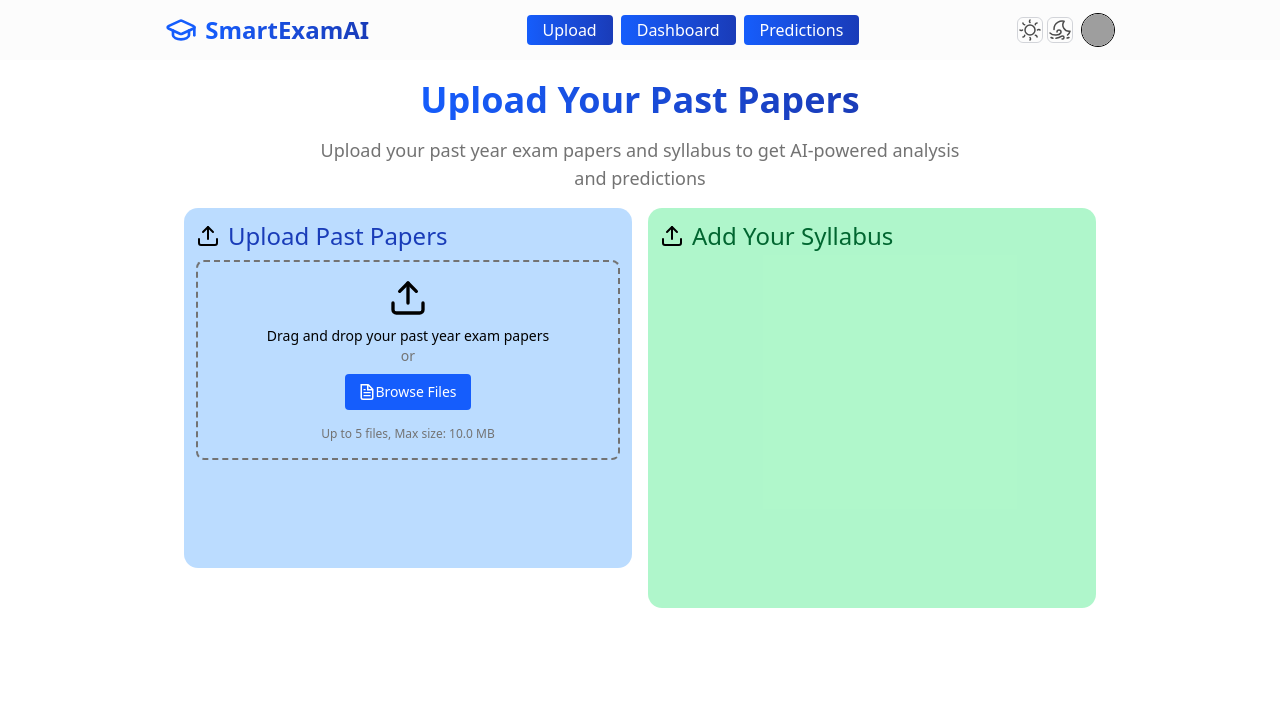
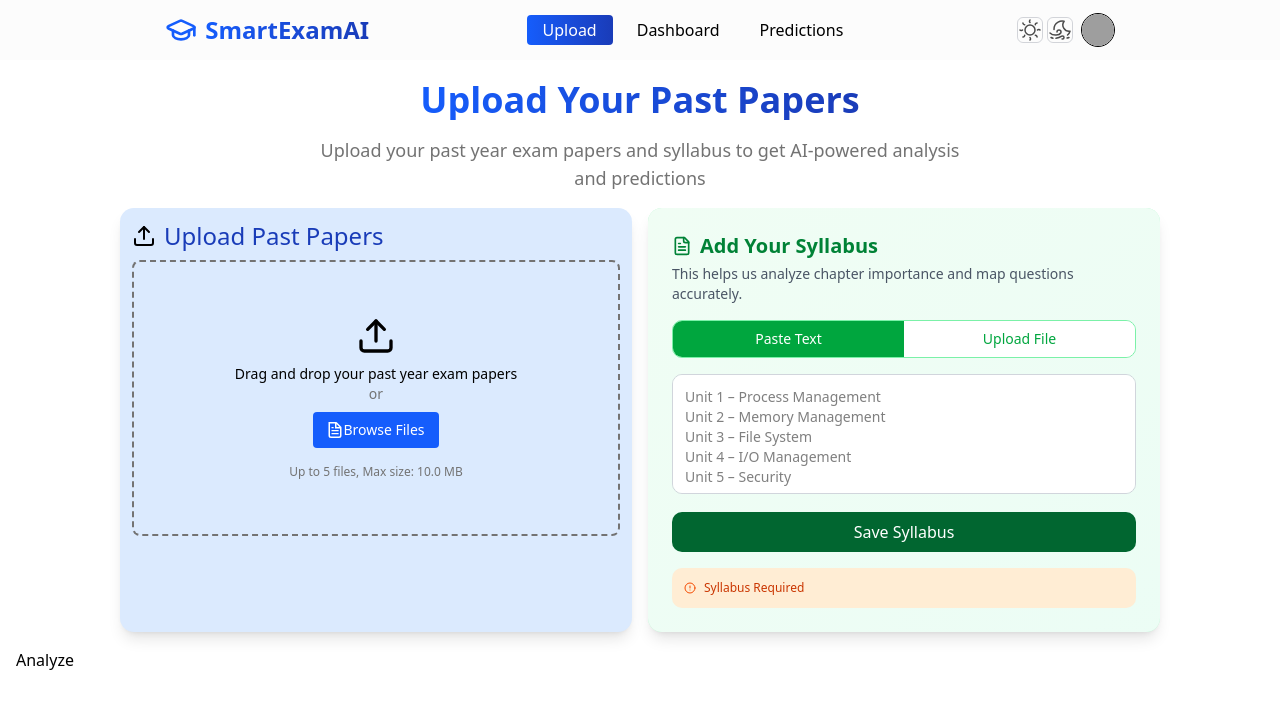
Before and after one commit to sourav4243/PaperSenses, a Next.js app in the folder frontend/: page /upload in a window 1280 px wide. Shown: the top 708 px of the page. Built offline with nearby package versions, Linux system fonts and the light colour scheme; grey boxes are pictures that could not be loaded.

Commit message:
Add syllabus upload section and enhance upload page layout and navbar

```diff
--- a/frontend/app/upload/page.js
+++ b/frontend/app/upload/page.js
@@ -5,6 +5,7 @@ import UploadIcon from '@/public/upload.svg';
 import Image from 'next/image';
 import {Dropzone} from "@/components/MultiFileDropzone";
 
+import SyllabusUploadSection from '@/components/SyllabusUploadSection';
 
 export default function Upload() {
   return (
@@ -19,24 +20,33 @@ export default function Upload() {
       </div>
 
       <div className="cards grid grid-cols-1 md:grid-cols-2 gap-4 lg-gap-5 justify-self-center">
-        <div className="card p-3 space-y-2 w-[90vw] sm:w-[70vw] md:w-[45vw] lg:w-[35vw] h-[45vh] min-h-fit bg-blue-300/60 dark:bg-blue-300 rounded-xl">
+        <div className="card shadow-lg p-3 space-y-2 w-[90vw] sm:w-[70vw] md:w-[45vw] lg:w-[40vw] max-h-auto h-full bg-blue-100 dark:bg-blue-900/40 rounded-xl">
           <div className='title flex gap-2 text-2xl font-medium text-blue-800 '>
-            <Image src={UploadIcon} alt='Upload Icon'/>
-            <h2>Upload Past Papers</h2>
+            <Image src={UploadIcon} alt='Upload Icon' className='dark:invert'/>
+            <h2 className='dark:text-blue-600'>Upload Past Papers</h2>
           </div>
           <div className='dark:invert'>
             <Dropzone/>
           </div>
         </div>
-        <div className="card p-3 space-y-2 w-[90vw] sm:w-[70vw] md:w-[45vw] lg:w-[35vw] h-[50vh] bg-green-300/60 dark:bg-green-300 rounded-xl">
-          <div className='title flex gap-2 text-2xl font-medium text-green-800 '>
+        <div className="card space-y-0 w-[90vw] sm:w-[70vw] md:w-[45vw] lg:w-[40vw] h-fit bg-green-300/60 dark:bg-green-300 rounded-xl">
+          {/* <div className='title flex gap-2 text-2xl font-medium text-green-800 '>
             <Image src={UploadIcon} alt='Upload Icon'/>
             <h2>Add Your Syllabus</h2>
           </div>
+          <p className='text-muted-foreground text-xs dark:invert'>This helps us analyze chapter importance and map questions accurately.</p>
           <div className='dark:invert'>
-          </div>
+          </div> */}
+          <SyllabusUploadSection/>
         </div>
       </div>
+
+      <div>
+        <button>
+          Analyze
+        </button>
+      </div>
+
     </div>
   );
 }
--- a/frontend/components/Navbar.js
+++ b/frontend/components/Navbar.js
@@ -9,6 +9,8 @@ import { useTheme } from 'next-themes';
 import Moon from '@/public/moon.svg'
 import Sun from '@/public/sun.svg'
 
+import {useState} from 'react'
+
 
 
 const Navbar = () => {
@@ -17,6 +19,7 @@ const Navbar = () => {
     const hamburgerMenu = () => {
         setIsMenuOpen(prev => !prev);
     };
+    const [activeTab, setActiveTab] = useState("upload")
 
     return (
         <div className="w-full fixed z-1000">
@@ -32,9 +35,9 @@ const Navbar = () => {
                 </div>
 
                 <ul className='hidden md:flex gap-2 items-center'>
-                    <li><Link href="/upload" className='bg-gradient-to-l from-blue-800 to-blue-600 text-white py-1 px-4 rounded hover:bg-gradient-to-r transition-all duration-1000'>Upload</Link></li>
-                    <li><Link href="/dashboard" className='bg-gradient-to-l from-blue-800 to-blue-600 text-white py-1 px-4 rounded hover:bg-gradient-to-r transition-all duration-1000'>Dashboard</Link></li>
-                    <li><Link href="/predictions" className='bg-gradient-to-l from-blue-800 to-blue-600 text-white py-1 px-4 rounded hover:bg-gradient-to-r transition-all duration-1000'>Predictions</Link></li>
+                    <li><Link href="/upload" onClick={() => setActiveTab('upload')} className={`${activeTab === 'upload' ? 'bg-gradient-to-l from-blue-800 to-blue-600 text-white py-1 px-4 rounded hover:bg-gradient-to-r transition-all duration-1000' : 'py-1 px-4 rounded hover:bg-gradient-to-r transition-all'}`}>Upload</Link></li>
+                    <li><Link href="/dashboard" onClick={() => setActiveTab('dashboard')} className={`${activeTab === 'dashboard' ? 'bg-gradient-to-l from-blue-800 to-blue-600 text-white py-1 px-4 rounded hover:bg-gradient-to-r transition-all duration-1000' : 'py-1 px-4 rounded hover:bg-gradient-to-r transition-all'}`}>Dashboard</Link></li>
+                    <li><Link href="/predictions" onClick={() => setActiveTab('predictions')} className={`${activeTab === 'predictions' ? 'bg-gradient-to-l from-blue-800 to-blue-600 text-white py-1 px-4 rounded hover:bg-gradient-to-r transition-all duration-1000' : 'py-1 px-4 rounded hover:bg-gradient-to-r transition-all'}`}>Predictions</Link></li>
                 </ul>
 
                 <div className="hidden md:flex items-center gap-2">
@@ -71,9 +74,9 @@ const Navbar = () => {
                 </div>
 
                 <ul className='flex flex-col gap-2 justify-center text-muted-foreground'>
-                    <li><Link href="/upload" className=' font-bold py-1 px-2 rounded '>Upload</Link></li>
-                    <li><Link href="/dashboard" className='font-bold py-1 px-2 rounded '>Dashboard</Link></li>
-                    <li><Link href="/predictions" className=' font-bold py-1 px-2 rounded '>Predictions</Link></li>
+                    <li><Link href="/upload" onClick={() => setActiveTab('upload')} className={`${activeTab === 'upload' ? 'bg-gradient-to-l from-blue-800 to-blue-600 text-white py-1 px-4 rounded hover:bg-gradient-to-r transition-all duration-1000' : 'py-1 px-4 rounded hover:bg-gradient-to-r transition-all'}`}>Upload</Link></li>
+                    <li><Link href="/dashboard" onClick={() => setActiveTab('dashboard')} className={`${activeTab === 'dashboard' ? 'bg-gradient-to-l from-blue-800 to-blue-600 text-white py-1 px-4 rounded hover:bg-gradient-to-r transition-all duration-1000' : 'py-1 px-4 rounded hover:bg-gradient-to-r transition-all'}`}>Dashboard</Link></li>
+                    <li><Link href="/predictions" onClick={() => setActiveTab('predictions')} className={`${activeTab === 'predictions' ? 'bg-gradient-to-l from-blue-800 to-blue-600 text-white py-1 px-4 rounded hover:bg-gradient-to-r transition-all duration-1000' : 'py-1 px-4 rounded hover:bg-gradient-to-r transition-all'}`}>Predictions</Link></li>
                 </ul>
                 <div className="mt-2 px-2 flex items-center gap-2">
                     <div className='flex items-center gap-1'>
--- /dev/null
+++ b/frontend/components/SyllabusUploadSection.js
@@ -0,0 +1,129 @@
+import { useState } from "react";
+import { FileText, CheckCircle, AlertCircle } from "lucide-react";
+
+export default function SyllabusUploadSection() {
+  const [syllabusText, setSyllabusText] = useState("");
+  const [syllabusUploaded, setSyllabusUploaded] = useState(false);
+  const [activeTab, setActiveTab] = useState("paste");
+
+  const handleSyllabusSubmit = () => {
+    if (syllabusText.trim()) {
+      setSyllabusUploaded(true);
+      alert("Syllabus saved!");
+    }
+  };
+
+  return (
+    <div className="rounded-xl shadow-lg border-0 bg-gradient-to-br from-green-50 to-emerald-50 dark:from-green-950/50 dark:to-emerald-950/50 p-6 space-y-4">
+      {/* Header */}
+      <div>
+        <div className="flex items-center gap-2 text-xl font-semibold text-green-700 dark:text-green-300">
+          <FileText className="h-5 w-5" />
+          <span>Add Your Syllabus</span>
+        </div>
+        <p className="text-sm text-gray-600 dark:text-gray-300 mt-1">
+          This helps us analyze chapter importance and map questions accurately.
+        </p>
+      </div>
+
+      {/* Tabs */}
+      <div className="space-y-4">
+        <div className="grid grid-cols-2 rounded-lg overflow-hidden border border-green-300 dark:border-green-700">
+          <button
+            onClick={() => setActiveTab("paste")}
+            className={`py-2 text-sm font-medium ${
+              activeTab === "paste"
+                ? "bg-green-600 text-white"
+                : "bg-white dark:bg-transparent text-green-600 dark:text-green-400"
+            }`}
+          >
+            Paste Text
+          </button>
+          <button
+            onClick={() => setActiveTab("upload")}
+            className={`py-2 text-sm font-medium ${
+              activeTab === "upload"
+                ? "bg-green-600 text-white"
+                : "bg-white dark:bg-transparent text-green-600 dark:text-green-400"
+            }`}
+          >
+            Upload File
+          </button>
+        </div>
+
+        {/* Paste Tab Content */}
+        {activeTab === "paste" && (
+          <div className="space-y-3">
+            <textarea
+              value={syllabusText}
+              onChange={(e) => setSyllabusText(e.target.value)}
+              placeholder={`Unit 1 – Process Management\nUnit 2 – Memory Management\nUnit 3 – File System\nUnit 4 – I/O Management\nUnit 5 – Security`}
+              className="w-full min-h-30 p-3 border border-gray-300 dark:border-gray-700 rounded-lg resize-none bg-white dark:bg-gray-900 text-sm"
+            />
+            <button
+              onClick={handleSyllabusSubmit}
+              disabled={!syllabusText.trim()}
+              className={`w-full py-2 px-4 rounded-lg text-white font-medium ${
+                syllabusText.trim()
+                  ? "bg-green-600 hover:bg-green-700"
+                  : "bg-green-800 cursor-not-allowed"
+              } transition-all`}
+            >
+              Save Syllabus
+            </button>
+          </div>
+        )}
+
+        {/* Upload Tab Content */}
+        {activeTab === "upload" && (
+          <div className="space-y-4">
+            <div className="border-2 border-dashed border-green-300 dark:border-green-700 rounded-lg p-6 text-center">
+              <FileText className="h-8 w-8 text-green-500 mx-auto mb-2" />
+              <p className="text-sm text-gray-600 dark:text-gray-300">
+                Upload PDF or DOCX file
+              </p>
+              <input
+                type="file"
+                accept=".pdf,.docx"
+                className="hidden"
+                id="syllabusUpload"
+                onChange={(e) => {
+                  if (e.target.files?.[0]) {
+                    setSyllabusUploaded(true);
+                    alert("Syllabus uploaded and processed!");
+                  }
+                }}
+              />
+              <label htmlFor="syllabusUpload">
+                <div className="mt-2 inline-block bg-green-600 hover:bg-green-700 text-white text-sm px-4 py-2 rounded-lg cursor-pointer transition-all">
+                  Choose File
+                </div>
+              </label>
+            </div>
+          </div>
+        )}
+
+        {/* Status Messages */}
+        {syllabusUploaded ? (
+          <div className="mt-4 p-3 bg-green-100 dark:bg-green-900/30 rounded-lg">
+            <div className="flex items-center gap-2">
+              <CheckCircle className="h-4 w-4 text-green-600" />
+              <span className="text-sm font-medium text-green-700 dark:text-green-400">
+                Syllabus Uploaded Successfully
+              </span>
+            </div>
+          </div>
+        ) : (
+          <div className="mt-4 p-3 bg-orange-100 dark:bg-orange-900/30 rounded-lg">
+            <div className="flex items-center gap-2">
+              <AlertCircle className="h-3 w-3 text-orange-600" />
+              <span className="text-xs font-medium text-orange-700 dark:text-orange-400">
+                Syllabus Required
+              </span>
+            </div>
+          </div>
+        )}
+      </div>
+    </div>
+  );
+}
```
Also changed, not shown: frontend/components/MultiFileDropzone.js (+5 -5 lines).
